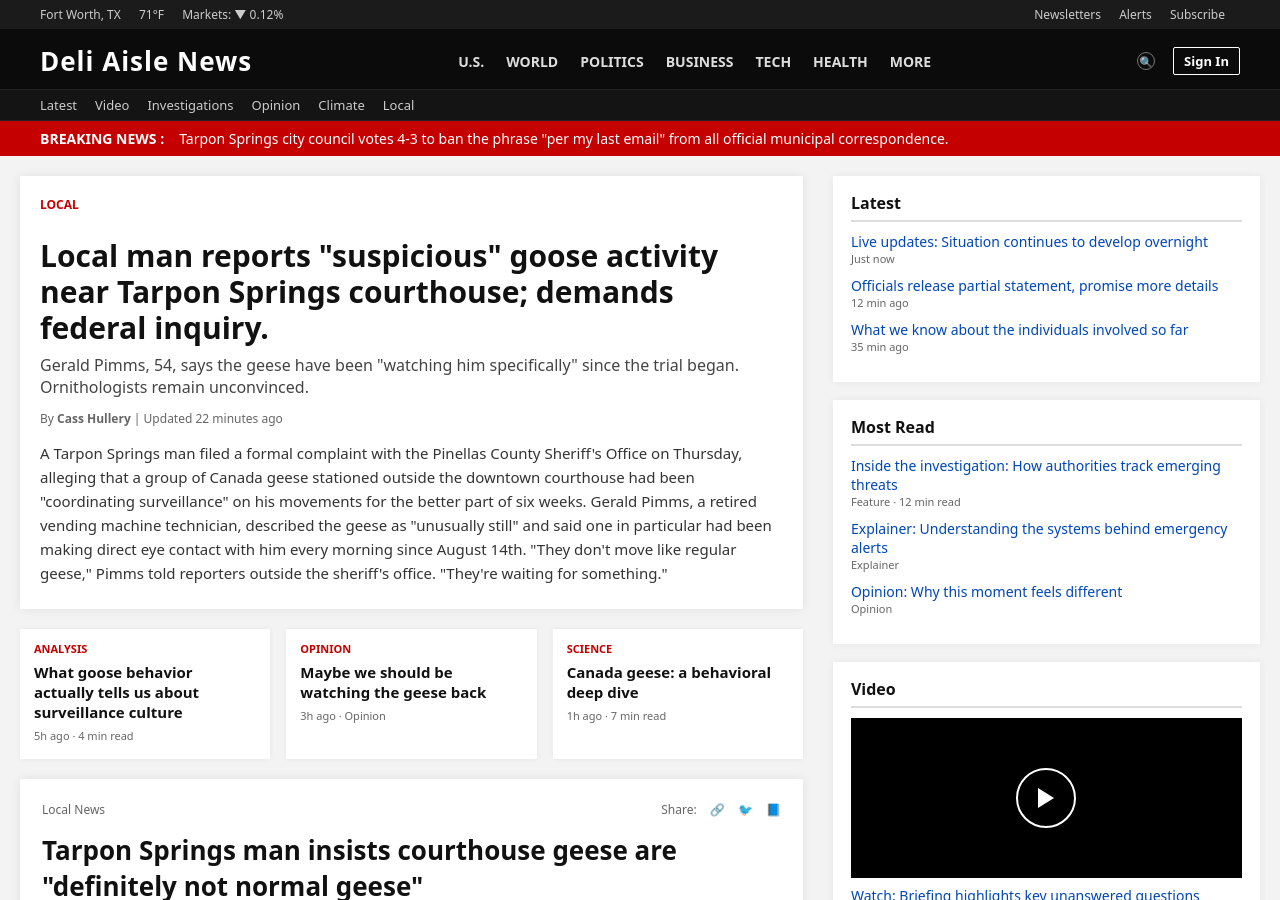
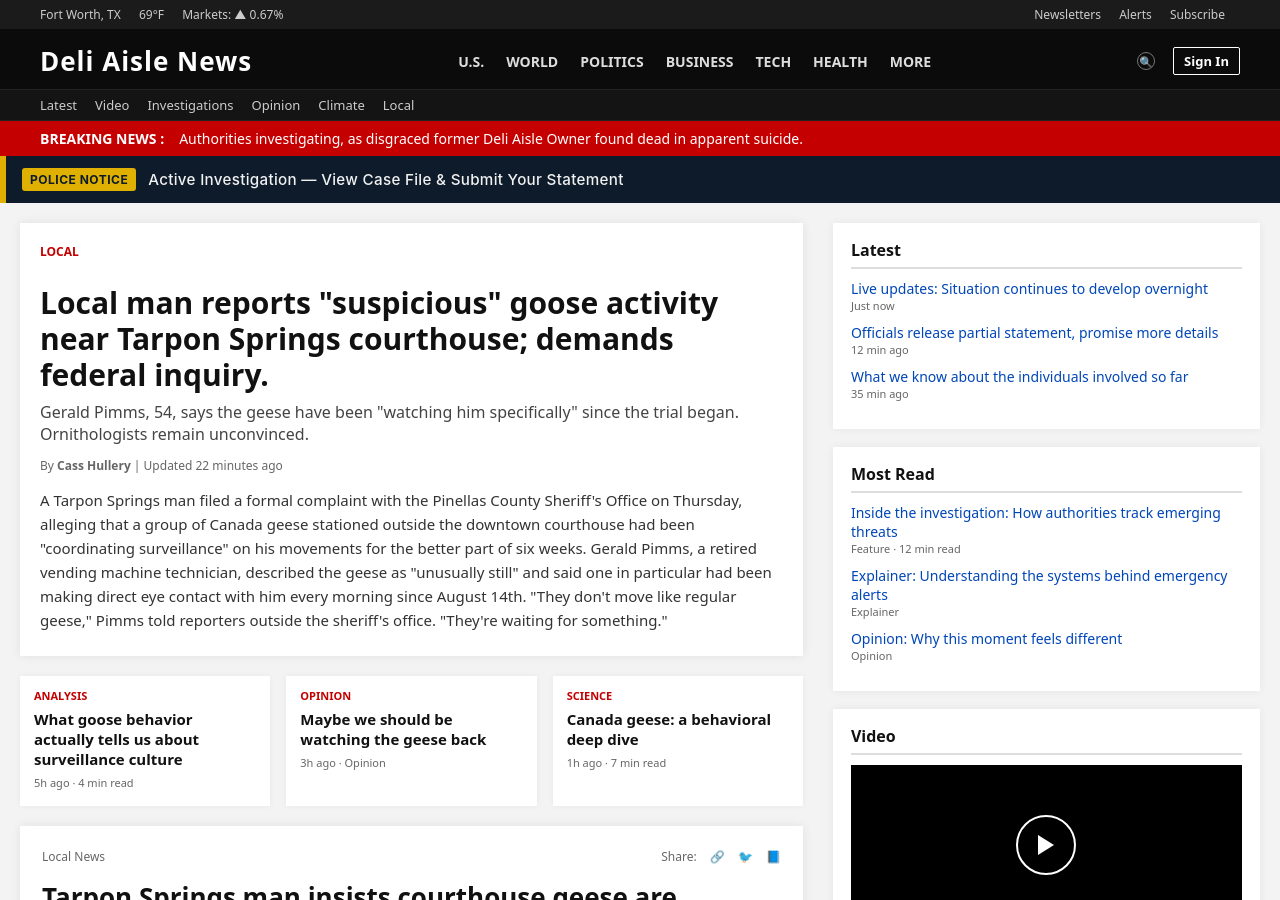
Before and after one commit to NotAnIronman/ARG, a Jekyll site: the page built from pages/041726.html, in a window 1280 px wide and 900 px high. Built offline with Jekyll 4.4.1, drawn with Linux system fonts in a browser that asks for light colours.

Commit message:
Update 041726.html

```diff
--- a/pages/041726.html
+++ b/pages/041726.html
@@ -1,58 +1,9 @@
-<!DOCTYPE html>
-<html lang="en">
-<head>
-<meta charset="UTF-8">
-<meta name="viewport" content="width=device-width, initial-scale=1.0">
-<title>Deli Aisle News | Local Man Reports "Suspicious" Goose Activity Near Courthouse</title>
-<link rel="stylesheet" href="styles.css">
-</head>
-<body>
-
-<div class="utility-bar">
-    <div class="utility-left">
-        <span>Fort Worth, TX</span>
-        <span>71°F</span>
-        <span>Markets: ▼ 0.12%</span>
-    </div>
-    <div class="utility-right">
-        <span>Newsletters</span>
-        <span>Alerts</span>
-        <span>Subscribe</span>
-    </div>
-</div>
-
-<div class="header">
-    <div class="logo">Deli Aisle News</div>
-    <nav class="primary-nav">
-        <a href="#">U.S.</a>
-        <a href="#">World</a>
-        <a href="#">Politics</a>
-        <a href="#">Business</a>
-        <a href="#">Tech</a>
-        <a href="#">Health</a>
-        <a href="#">More</a>
-    </nav>
-    <div class="header-actions">
-        <div class="search-icon">🔍</div>
-        <div class="signin">Sign In</div>
-    </div>
-</div>
-
-<div class="secondary-nav">
-    <a href="#">Latest</a>
-    <a href="#">Video</a>
-    <a href="#">Investigations</a>
-    <a href="#">Opinion</a>
-    <a href="#">Climate</a>
-    <a href="#">Local</a>
-</div>
-
-<div class="breaking-bar">
-    <div class="breaking-label">Breaking News :</div>
-    <div class="breaking-headline">
-        Tarpon Springs city council votes 4-3 to ban the phrase "per my last email" from all official municipal correspondence.
-    </div>
-</div>
+---
+layout: default
+title: "Breaking News"
+breaking_headline: "Authorities investigating, as disgraced former Deli Aisle Owner found dead in apparent suicide."
+show_banner: true
+---
 
 <div class="page">
 
@@ -199,41 +150,5 @@
     </aside>
 </div>
 
-<footer class="footer">
-    <div class="footer-grid">
-        <div>
-            <h4>News</h4>
-            <a href="#">U.S.</a>
-            <a href="#">World</a>
-            <a href="#">Politics</a>
-            <a href="#">Local</a>
-        </div>
-        <div>
-            <h4>Sections</h4>
-            <a href="#">Business</a>
-            <a href="#">Tech</a>
-            <a href="#">Health</a>
-            <a href="#">Climate</a>
-        </div>
-        <div>
-            <h4>About</h4>
-            <a href="#">About Us</a>
-            <a href="#">Standards</a>
-            <a href="#">Careers</a>
-            <a href="#">Press</a>
-        </div>
-        <div>
-            <h4>Contact</h4>
-            <a href="#">Contact Us</a>
-            <a href="#">Send a Tip</a>
-            <a href="#">Corrections</a>
-            <a href="#">Privacy</a>
-        </div>
-    </div>
-    <div class="footer-bottom">
-        © 2026 Deli Aisle News Network. All rights reserved.
-    </div>
-</footer>
-
 </body>
 </html>
```
